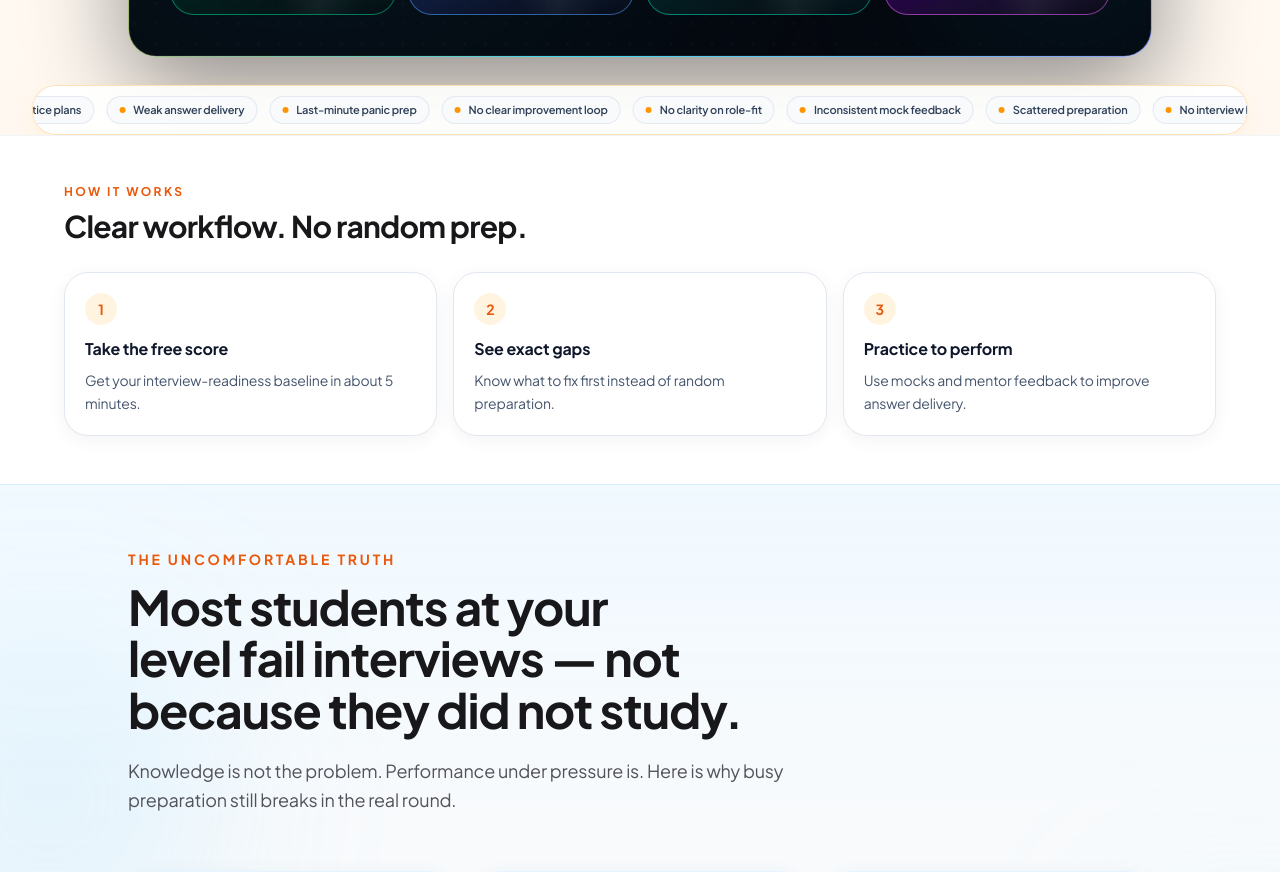
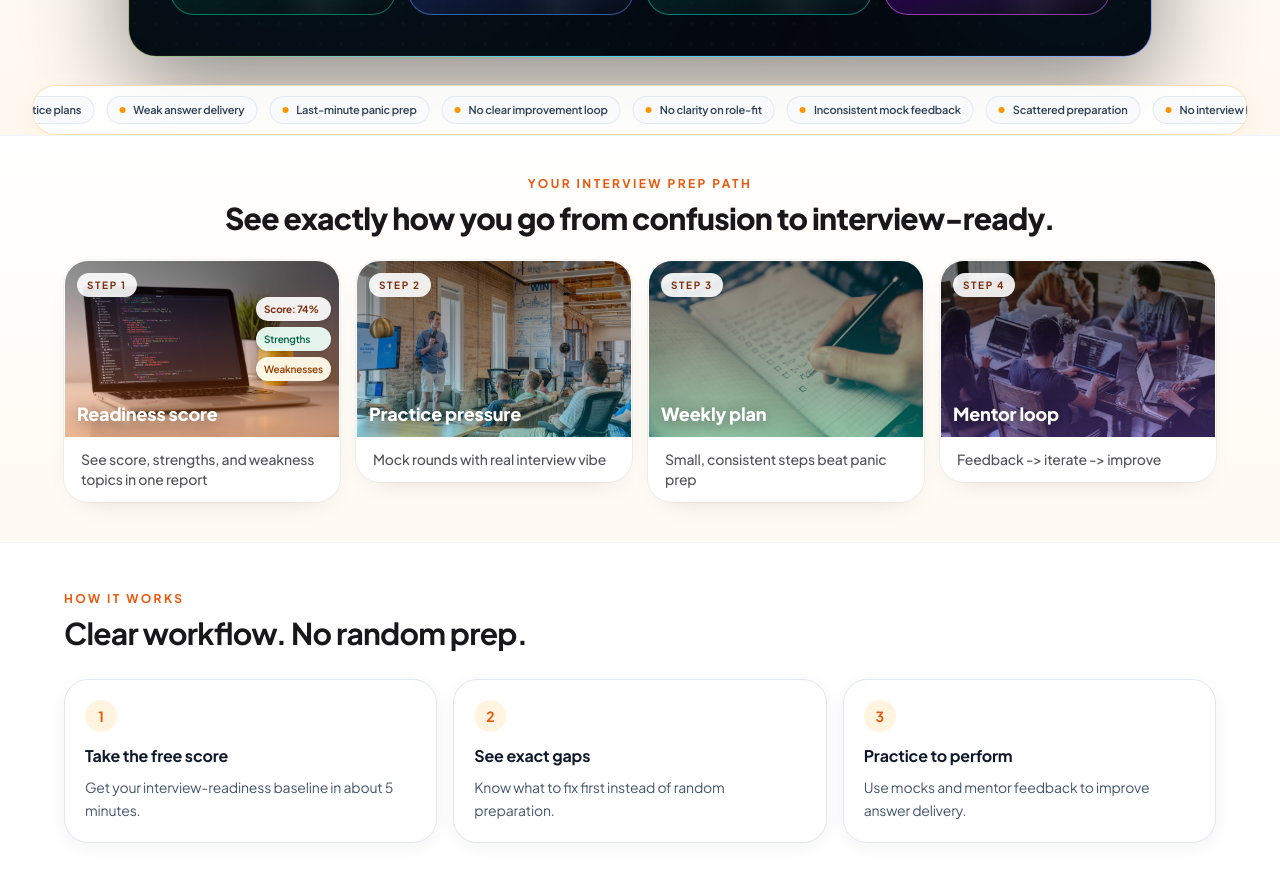
Before and after one commit to MentorMuni/MentorMuni-React-Frontend, a React (Vite) app: page /waitlist in a window 1280 px wide. Shown: the part 1460-2332 px from the top of the page. Built offline with nearby package versions, Linux system fonts and the light colour scheme; no server answers.

Commit message:
updatd UI

```diff
--- a/src/components/homepage.jsx
+++ b/src/components/homepage.jsx
@@ -166,6 +166,11 @@ const HERO_PROBLEM_TICKER = [
   'No clarity on role-fit',
   'Inconsistent mock feedback',
 ];
+
+function homepagePosterAsset(filename) {
+  const base = (import.meta.env.BASE_URL || '/').replace(/\/?$/, '/');
+  return `${base}MentorMuni-React-Frontend/images/poster-carousel/${filename}`;
+}
 
 const HERO_FLOW_STEPS = [
   {
@@ -666,6 +671,93 @@ function HeroProblemTicker({ reduceMotion }) {
             {item}
           </span>
         ))}
+      </div>
+    </section>
+  );
+}
+
+function VisualPrepJourney({ reduceMotion }) {
+  const cards = [
+    {
+      title: 'Readiness score',
+      line: 'See score, strengths, and weakness topics in one report',
+      image: 'hr-technical.jpg',
+      tone: 'from-orange-500/35 via-orange-900/30 to-black/40',
+    },
+    {
+      title: 'Practice pressure',
+      line: 'Mock rounds with real interview vibe',
+      image: 'mock-interview.jpg',
+      tone: 'from-cyan-500/30 via-slate-900/35 to-black/45',
+    },
+    {
+      title: 'Weekly plan',
+      line: 'Small, consistent steps beat panic prep',
+      image: 'planner.jpg',
+      tone: 'from-emerald-500/30 via-emerald-950/35 to-black/40',
+    },
+    {
+      title: 'Mentor loop',
+      line: 'Feedback -> iterate -> improve',
+      image: 'mentorship.jpg',
+      tone: 'from-violet-500/30 via-violet-950/35 to-black/45',
+    },
+  ];
+
+  return (
+    <section className="border-t border-slate-100 bg-gradient-to-b from-white to-[#FFF8EE]/60 px-5 py-10 sm:px-6 lg:px-8">
+      <div className="mx-auto max-w-6xl">
+        <FadeUp>
+          <div className="mb-6 text-center">
+            <p className="text-xs font-bold uppercase tracking-[0.2em] text-[#EA580C]">Your interview prep path</p>
+            <h2 className="mt-2 text-2xl font-black tracking-tight text-foreground sm:text-3xl">
+              See exactly how you go from confusion to interview-ready.
+            </h2>
+          </div>
+        </FadeUp>
+        <div className="grid gap-4 sm:grid-cols-2 lg:grid-cols-4">
+          {cards.map((card, idx) => (
+            <FadeUp key={card.title} delay={idx * 0.06}>
+              <motion.article
+                whileHover={reduceMotion ? undefined : { y: -4, scale: 1.01 }}
+                transition={{ type: 'spring', stiffness: 340, damping: 24 }}
+                className="group overflow-hidden rounded-2xl border border-white/70 bg-white shadow-[0_10px_30px_-20px_rgba(0,0,0,0.25)] ring-1 ring-black/[0.04]"
+              >
+                <div className="relative h-44 overflow-hidden">
+                  <img
+                    src={homepagePosterAsset(card.image)}
+                    alt={card.title}
+                    className="h-full w-full object-cover transition duration-500 group-hover:scale-[1.05]"
+                    loading="lazy"
+                  />
+                  <div className={`absolute inset-0 bg-gradient-to-t ${card.tone}`} aria-hidden />
+                  {idx === 0 && (
+                    <div className="pointer-events-none absolute right-2 top-9 z-10 space-y-1.5">
+                      <div className="rounded-lg bg-white/92 px-2 py-1 text-[10px] font-bold text-[#7C2D12] shadow-sm">
+                        Score: 74%
+                      </div>
+                      <div className="rounded-lg bg-emerald-50/95 px-2 py-1 text-[10px] font-semibold text-emerald-800 shadow-sm">
+                        Strengths
+                      </div>
+                      <div className="rounded-lg bg-amber-50/95 px-2 py-1 text-[10px] font-semibold text-amber-800 shadow-sm">
+                        Weaknesses
+                      </div>
+                    </div>
+                  )}
+                  <p className="absolute left-3 top-3 rounded-full bg-white/90 px-2.5 py-1 text-[10px] font-bold uppercase tracking-[0.16em] text-[#7C2D12]">
+                    Step {idx + 1}
+                  </p>
+                  <p className="absolute bottom-3 left-3 right-3 text-lg font-black leading-tight text-white [text-shadow:0_2px_16px_rgba(0,0,0,0.45)]">
+                    {card.title}
+                  </p>
+                </div>
+                <div className="px-4 py-3">
+                  <p className="text-sm font-medium text-muted-foreground">{card.line}</p>
+                </div>
+              </motion.article>
+            </FadeUp>
+          ))}
+        </div>
       </div>
     </section>
   );
@@ -946,6 +1038,8 @@ const HomePage = () => {
           <HeroProblemTicker reduceMotion={reduceMotion} />
         </div>
       </section>
+
+      <VisualPrepJourney reduceMotion={reduceMotion} />
 
       <section className="border-t border-slate-100 bg-white px-5 py-12 sm:px-6 lg:px-8">
         <div className="mx-auto max-w-6xl">
```
